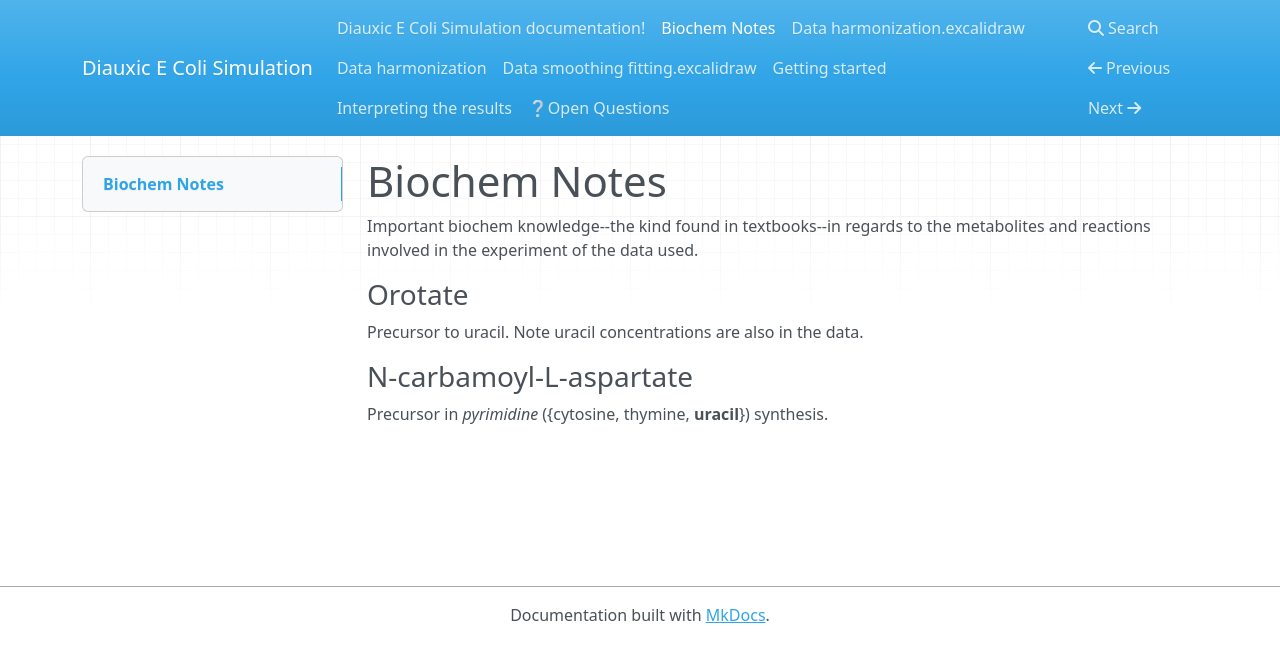
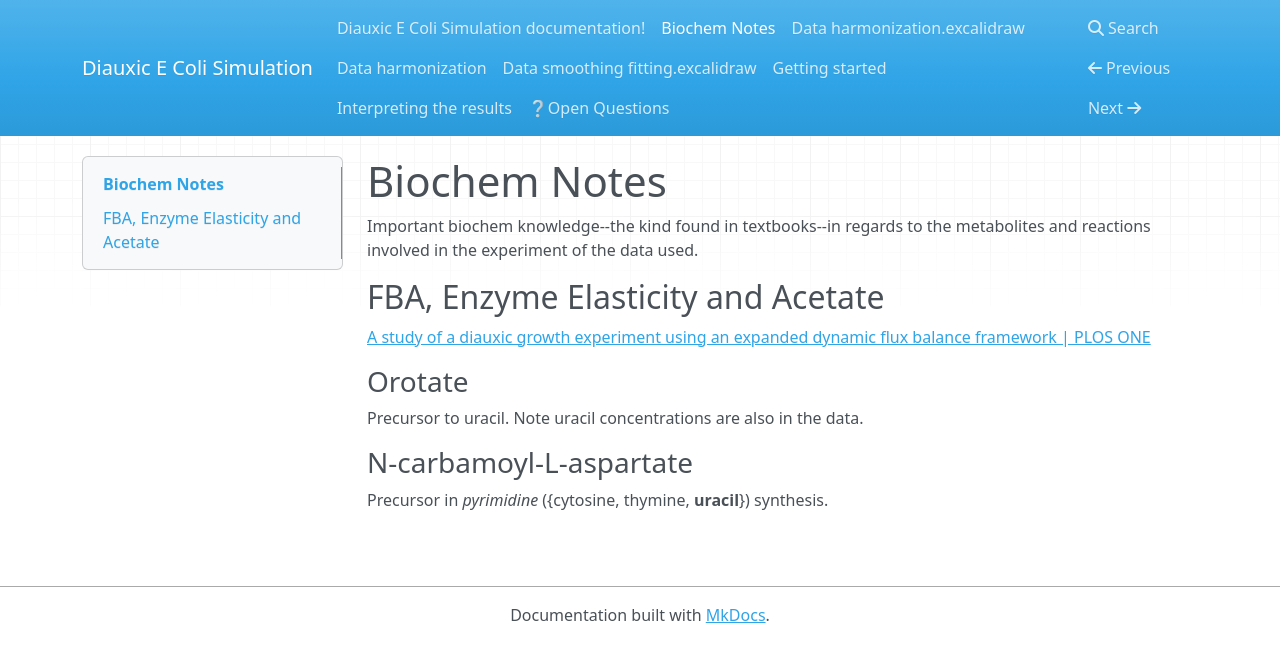
Before and after one commit to WeiXie03/diauxic-metabol, an MkDocs documentation site: the page built from docs/docs/biochem_notes.md, in a window 1280 px wide. Shown: the top 662 px of the page. Built offline with MkDocs 1.6.1, drawn with Linux system fonts in a browser that asks for light colours; nearby versions of some CDN libraries.

```diff
--- a/docs/docs/biochem_notes.md
+++ b/docs/docs/biochem_notes.md
@@ -1,5 +1,8 @@
 # Biochem Notes
 Important biochem knowledge--the kind found in textbooks--in regards to the metabolites and reactions involved in the experiment of the data used.
+
+## FBA, Enzyme Elasticity and Acetate
+[A study of a diauxic growth experiment using an expanded dynamic flux balance framework | PLOS ONE](https://journals.plos.org/plosone/article?id=10.1371/journal.pone.0280077)
 
 ### Orotate
 Precursor to uracil. Note uracil concentrations are also in the data.
```
Also changed, not shown: docs/docs/interpreting_the_results.md (+3 -0 lines), README.md, 1 other file.
